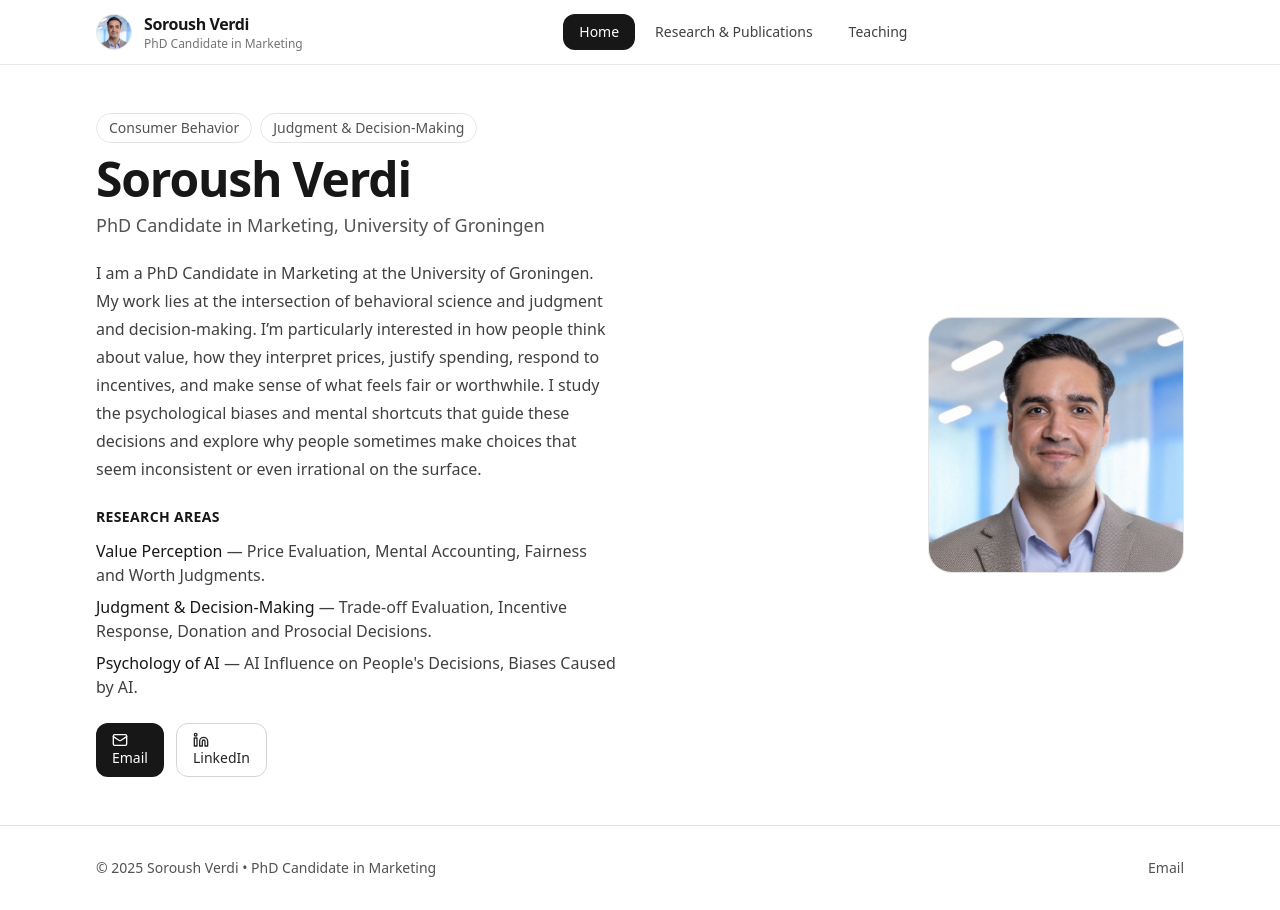
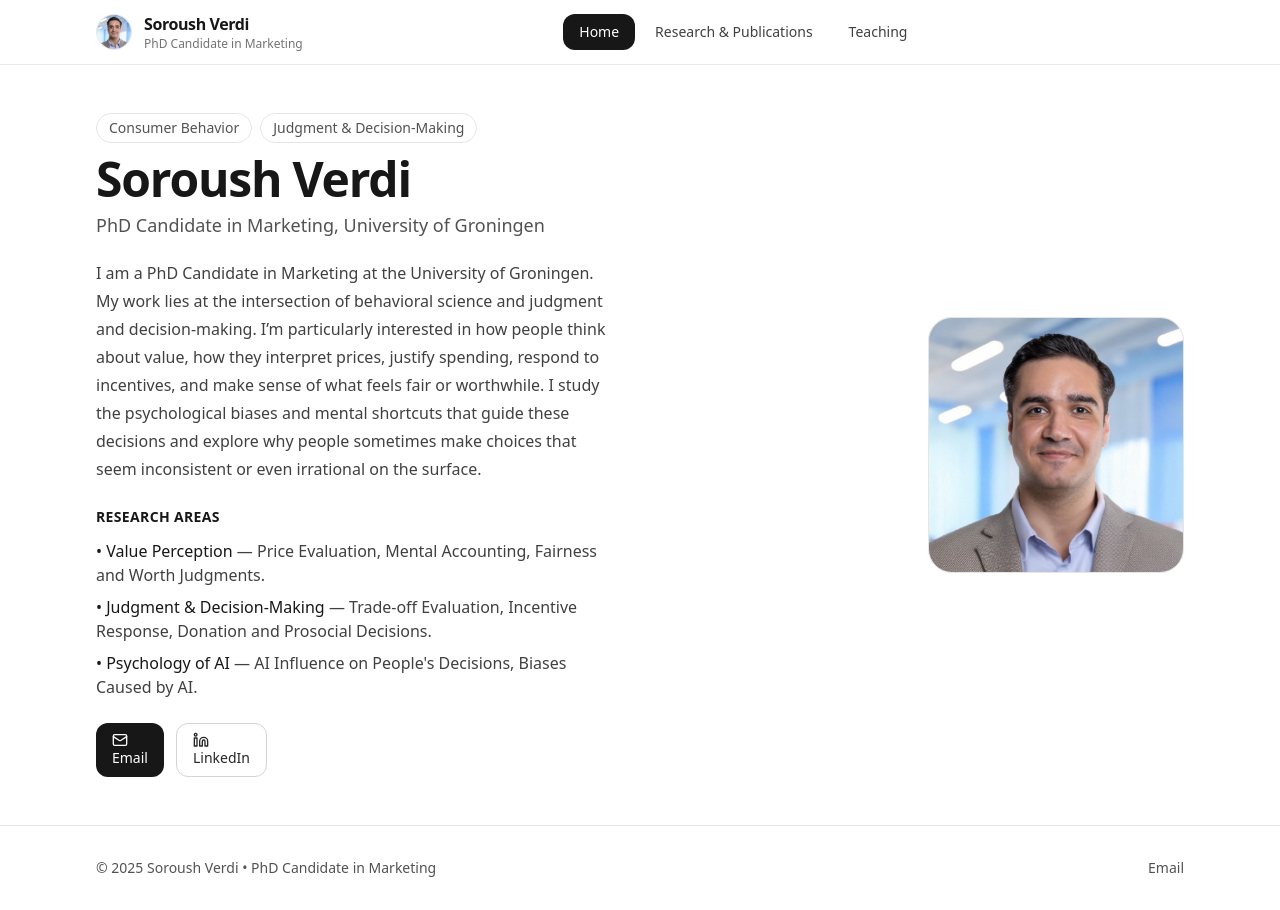
Before and after one commit to soroushverdi/soroushverdi.github.io, a React (Vite) app: page / in a window 1280 px wide. Built offline with nearby package versions, Linux system fonts and the light colour scheme.

Commit message:
Update MarketingPhDWebsite.tsx

```diff
--- a/src/MarketingPhDWebsite.tsx
+++ b/src/MarketingPhDWebsite.tsx
@@ -199,13 +199,13 @@ function Hero() {
               <h3 className="text-sm font-semibold tracking-wide text-neutral-900 dark:text-white uppercase">Research Areas</h3>
               <ul className="mt-3 space-y-2 text-neutral-700 dark:text-neutral-300">
                 <li>
-                  <span className="font-medium text-neutral-900 dark:text-white">Value Perception</span> — Price Evaluation, Mental Accounting, Fairness and Worth Judgments.
+                  <span className="font-medium text-neutral-900 dark:text-white">• Value Perception</span> — Price Evaluation, Mental Accounting, Fairness and Worth Judgments.
                 </li>
                 <li>
-                  <span className="font-medium text-neutral-900 dark:text-white">Judgment & Decision-Making</span> — Trade-off Evaluation, Incentive Response, Donation and Prosocial Decisions.
+                  <span className="font-medium text-neutral-900 dark:text-white">• Judgment & Decision-Making</span> — Trade-off Evaluation, Incentive Response, Donation and Prosocial Decisions.
                 </li>
                 <li>
-                  <span className="font-medium text-neutral-900 dark:text-white">Psychology of AI</span> — AI Influence on People's Decisions, Biases Caused by AI.
+                  <span className="font-medium text-neutral-900 dark:text-white">• Psychology of AI</span> — AI Influence on People's Decisions, Biases Caused by AI.
                 </li>
               </ul>
             </div>
```
